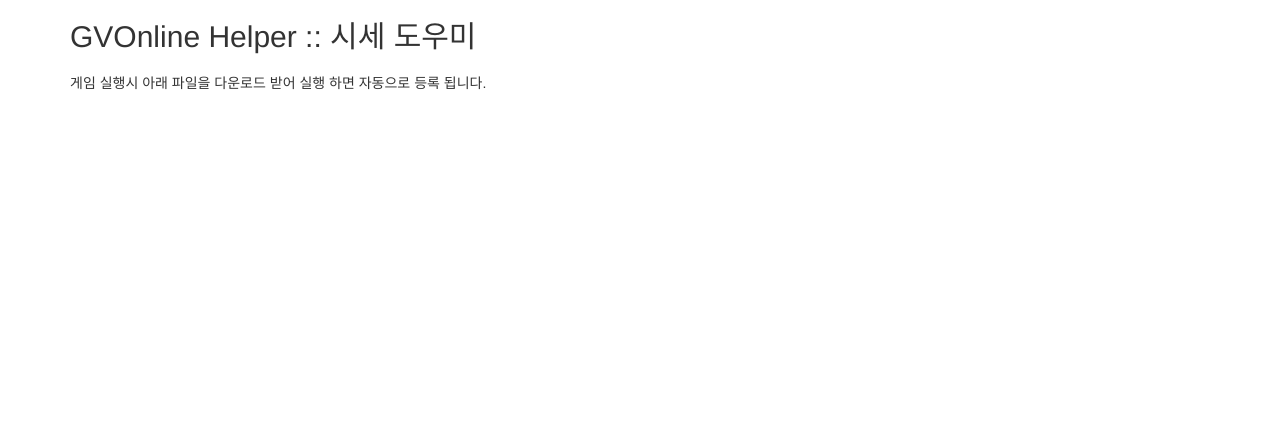
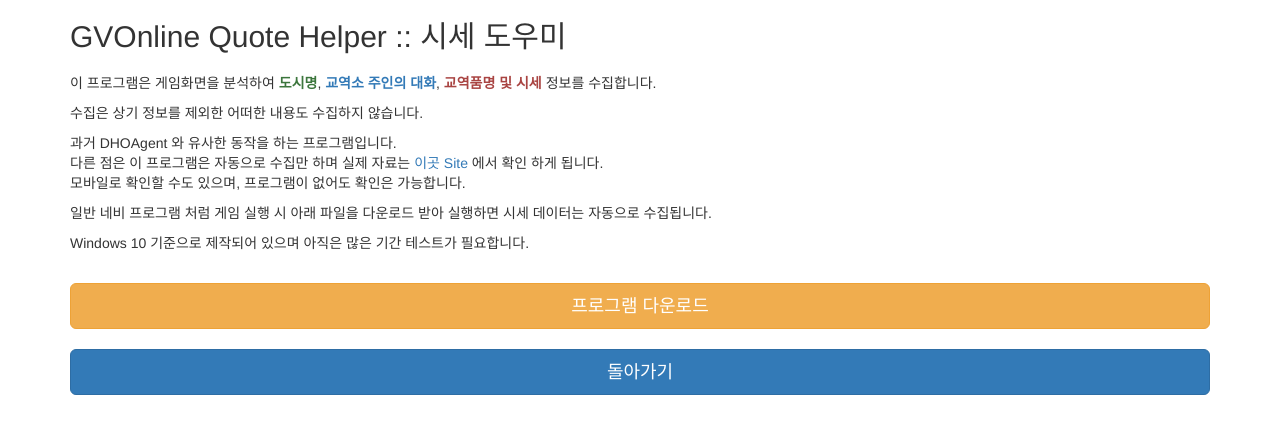
Before and after one commit to gvonline/gvo_helper_web, a PHP site: page /quote/index.php in a window 1280 px wide. Shown: the top 434 px of the page. Run offline with PHP 8.4, Linux system fonts and the light colour scheme.

```diff
--- a/quote/index.php
+++ b/quote/index.php
@@ -40,16 +40,28 @@
 <meta charset="UTF-8">
 <meta name="viewport" content="width=device-width, initial-scale=1">
 <meta name="viewport" content="width=device-width, initial-scale=1, maximum-scale=1, user-scalable=no">
-<title>GVOnline Helper :: 시세 도우미</title>
+<title>GVOnline Quote Helper :: 시세 도우미</title>
 <link rel="stylesheet" href="https://maxcdn.bootstrapcdn.com/bootstrap/3.3.7/css/bootstrap.min.css" integrity="sha384-BVYiiSIFeK1dGmJRAkycuHAHRg32OmUcww7on3RYdg4Va+PmSTsz/K68vbdEjh4u" crossorigin="anonymous">
 <script src="https://maxcdn.bootstrapcdn.com/bootstrap/3.3.7/js/bootstrap.min.js" integrity="sha384-Tc5IQib027qvyjSMfHjOMaLkfuWVxZxUPnCJA7l2mCWNIpG9mGCD8wGNIcPD7Txa" crossorigin="anonymous"></script>
 </head>
 <body>
 <div class="container" style="padding-bottom: 10px">
-    <h2>GVOnline Helper :: 시세 도우미</h2>
+    <h2>GVOnline Quote Helper :: 시세 도우미</h2>
 </div>
 <div class="container" style="padding-bottom: 10px">
-    <p>게임 실행시 아래 파일을 다운로드 받어 실행 하면 자동으로 등록 됩니다.</p>
+    <div class="center-block">
+        <p>이 프로그램은 게임화면을 분석하여 <strong class="text-success">도시명</strong>, <strong class="text-primary">교역소 주인의 대화</strong>, <strong class="text-danger">교역품명 및 시세</strong> 정보를 수집합니다.</p>
+        <p>수집은 상기 정보를 제외한 어떠한 내용도 수집하지 않습니다.</p>
+        <p>과거 DHOAgent 와 유사한 동작을 하는 프로그램입니다.<br />다른 점은 이 프로그램은 자동으로 수집만 하며 실제 자료는 <a href="http://gvonline.ga/">이곳 Site</a> 에서 확인 하게 됩니다.<br />모바일로 확인할 수도 있으며, 프로그램이 없어도 확인은 가능합니다.</p>
+        <p>일반 네비 프로그램 처럼 게임 실행 시 아래 파일을 다운로드 받아 실행하면 시세 데이터는 자동으로 수집됩니다.</p>
+        <p>Windows 10 기준으로 제작되어 있으며 아직은 많은 기간 테스트가 필요합니다.</p>
+    </div>
+    <div class="center-block">
+        <br />
+        <a class="btn btn-warning btn-lg btn-block" href="http://gvonline.ga/asset/GVOnlineQuoteHelper.zip" role="button">프로그램 다운로드</a>
+        <br />
+        <a class="btn btn-primary btn-lg btn-block" href="http://gvonline.ga" role="button">돌아가기</a>
+    </div>
 </div>
 </body>
 </html>
--- a/www/index.php
+++ b/www/index.php
@@ -25,7 +25,9 @@
         <p>개발되는 모든 부분은 <a href="https://opensource.org/licenses/MIT">MIT License</a> 로 <a href="https://github.com/gvonline" target="_blank">GitHub</a> 에 공개 되므로 관심 있으신 분께선 같이 참여해 주시면 감사 하겠습니다.</p>
     </div>
     <div class="center-block">
+        <br />
         <a class="btn btn-info btn-lg btn-block" href="http://quote.gvonline.ga" role="button">시세 도우미</a>
+        <br />
         <a class="btn btn-primary btn-lg btn-block" href="http://eirene.gvonline.ga" role="button">에이레네 서버</a>
         <a class="btn btn-default btn-lg btn-block" href="http://polaris.gvonline.ga" role="button">폴라리스 서버</a>
         <a class="btn btn-default btn-lg btn-block" href="http://helen.gvonline.ga" role="button">헬레네 서버</a>
```
Also changed, not shown: eirene/index.php (+31 -4 lines), 1 other file.
